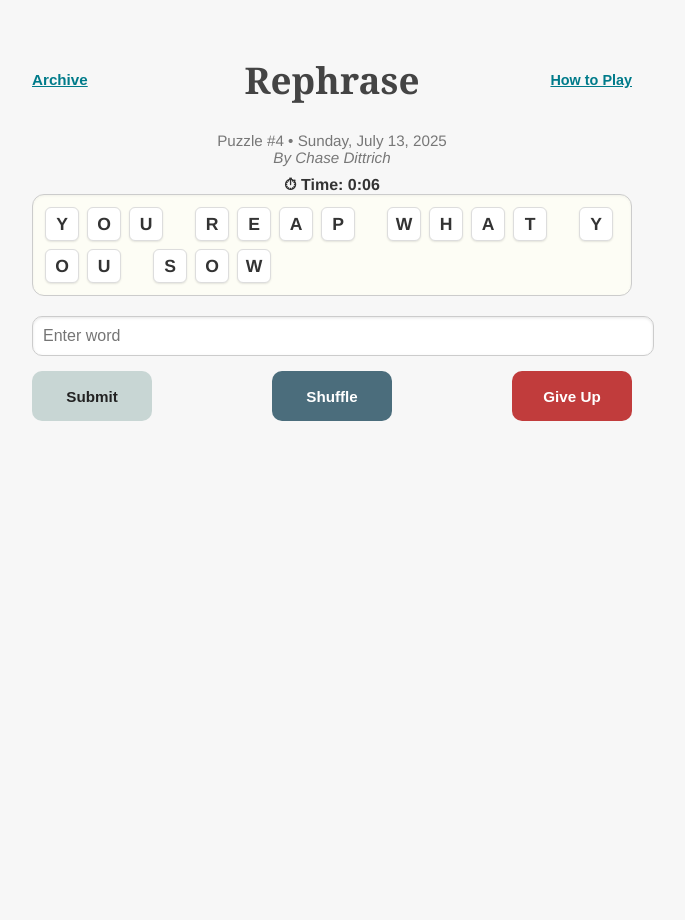
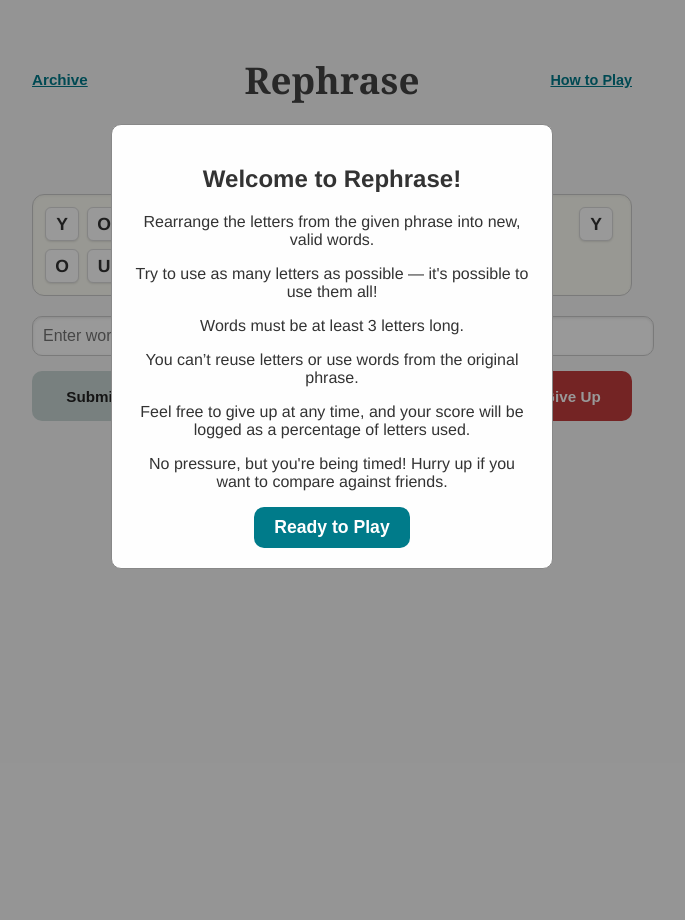
Before and after one commit to TomBradyWannabe/Rephrase, a Flask app: page / in a window 1280 px wide. Shown: the whole page, without its empty margins (308-993 px from the left). Run offline with Flask 3, Linux system fonts and the light colour scheme; parts of the project's set-up code (start-up, migrations or seed data) failed here and were passed over.

Commit message:
new popup HOW TO PLAY modal

```diff
--- a/templates/index.html
+++ b/templates/index.html
@@ -3,6 +3,43 @@
 <head>
   <title>Rephrase Game</title>
   <style>
+    .modal {
+      display: none;  /* Hidden by default */
+      position: fixed;
+      z-index: 1;  /* Sit on top */
+      left: 0;
+      top: 0;
+      width: 100%;
+      height: 100%;
+      overflow: auto;
+      background-color: rgba(0,0,0,0.4);  /* Black with opacity */
+      padding-top: 60px;
+    }
+
+    .modal-content {
+      background-color: #fefefe;
+      margin: 5% auto;
+      padding: 20px;
+      border: 1px solid #888;
+      width: 80%;
+      max-width: 400px;
+      text-align: center;
+      border-radius: 10px;
+    }
+
+    #startGameButton {
+      background-color: #007B8A;
+      color: white;
+      padding: 10px 20px;
+      font-size: 1.1em;
+      border: none;
+      border-radius: 10px;
+      cursor: pointer;
+    }
+
+    #startGameButton:hover {
+      background-color: #005F5F;
+    }
     body {
       font-family: "Helvetica Neue", sans-serif;
       background-color: #f7f7f7;
@@ -337,7 +374,18 @@
   </style>
 </head>
 <body>
-
+  <div id="welcomeModal" class="modal">
+    <div class="modal-content">
+      <h2>Welcome to Rephrase!</h2>
+      <p>Rearrange the letters from the given phrase into new, valid words.</p>
+      <p>Try to use as many letters as possible — it's possible to use them all!</p>
+      <p>Words must be at least 3 letters long.</p>
+      <p>You can’t reuse letters or use words from the original phrase.</p>
+      <p>Feel free to give up at any time, and your score will be logged as a percentage of letters used.</p>
+      <p>No pressure, but you're being timed! Hurry up if you want to compare against friends.</p>
+      <button id="startGameButton">Ready to Play</button>
+    </div>
+  </div>
   <div class="header-row" style="margin-bottom: 0.2em;">
     <div style="width: 33%; text-align: left;">
       <button id="archiveButton" onclick="goToArchive()" style="background: none; border: none; color: #007B8A; font-size: 0.95em; cursor: pointer; text-decoration: underline;">
@@ -355,7 +403,7 @@
 
   <div id="instructionBox">
     <strong>Welcome to Rephrase!</strong><br><br>
-    Rearrange all the letters from the given phrase into new, valid words.<br><br>
+    Rearrange the letters from the given phrase into new, valid words.<br><br>
     <ul>
       <li>Try to use as many letters as possible — it's possible to use them all!</li>
       <li>Words must be at least 3 letters long.</li>
@@ -397,7 +445,24 @@
       "You surrendered with honor. A noble retreat.",
       "You’ve left a few letters on the table. A poetic mystery remains!",
     ];
+    // When the page loads, show the modal
+    window.onload = function() {
+      const modal = document.getElementById('welcomeModal');
+      modal.style.display = "block";  // Show the modal
+    };
 
+    // When the player clicks "Ready to Play", close the modal and start the game
+    document.getElementById('startGameButton').onclick = function() {
+      const modal = document.getElementById('welcomeModal');
+      modal.style.display = "none";  // Hide the modal
+      startGame();  // Function to start the game and the timer
+    };
+
+    function startGame() {
+      // Your existing game logic to start the timer and game
+      startTimer();
+      // Any other game initialization logic
+    }
     function toggleInstructions() {
       const box = document.getElementById('instructionBox');
       box.style.display = box.style.display === 'none' ? 'block' : 'none';
```
